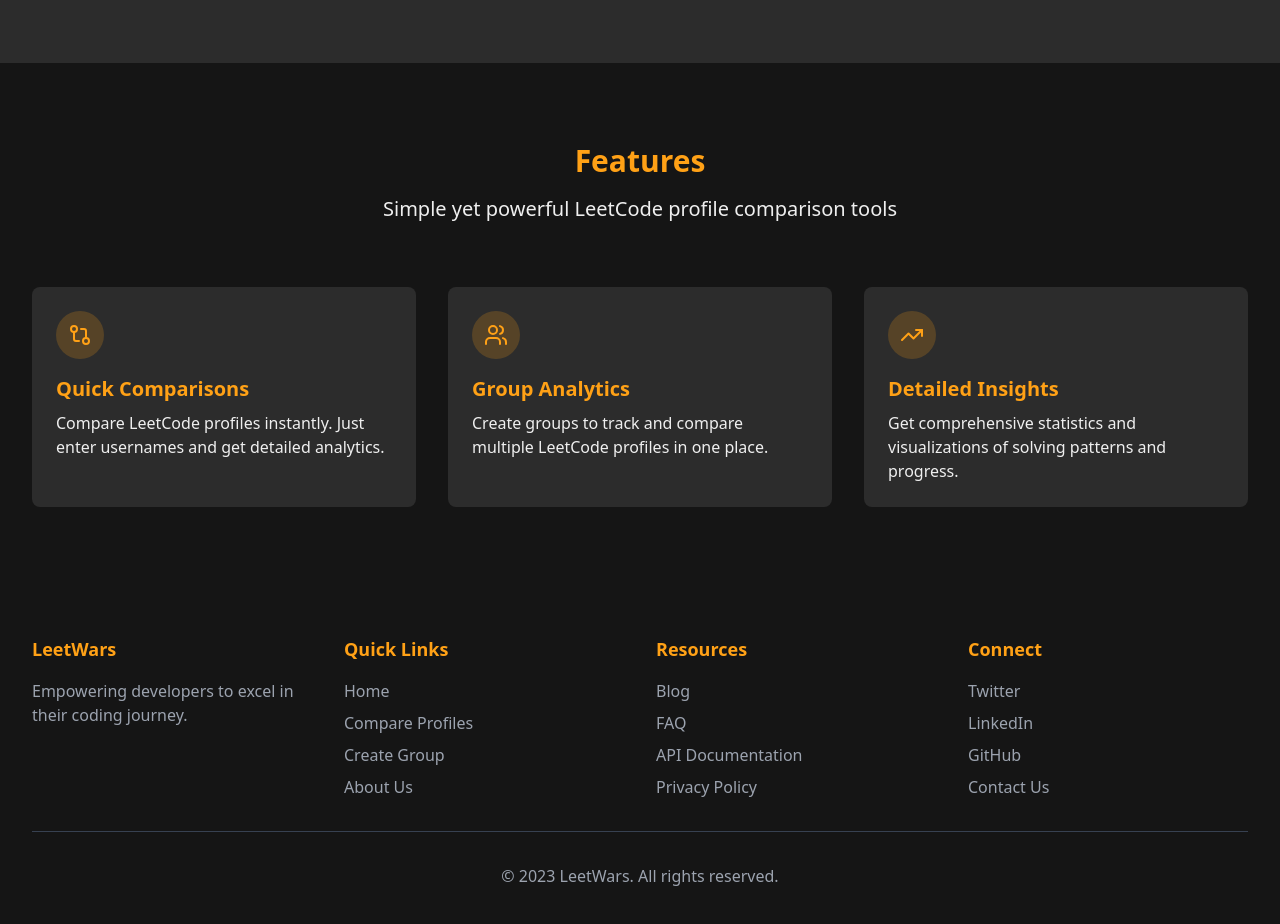
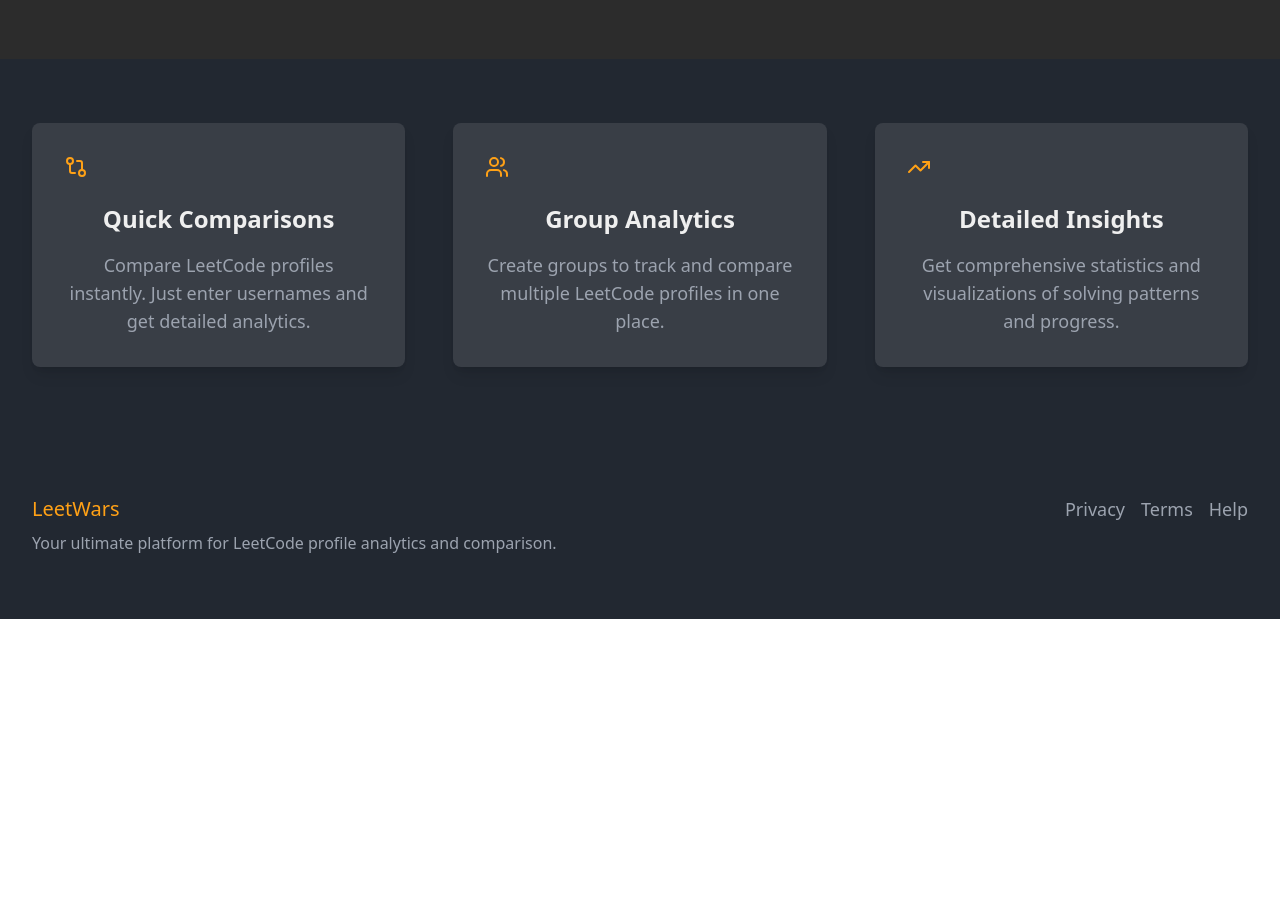
Before and after one commit to koushik8686/LeetWars, a Next.js app: page / in a window 1280 px wide. Shown: the part 840-1764 px from the top of the page. After the commit the page ends 1459 px from the top, so only its background shows below. Built offline with nearby package versions, Linux system fonts and the light colour scheme.

Commit message:
completed auth

```diff
--- a/src/app/api/verify/route.js
+++ b/src/app/api/verify/route.js
@@ -21,6 +21,7 @@
     try {
       decoded = jwt.verify(token, SECRET_KEY);
     } catch (err) {
+      console.log(err);
       return NextResponse.json(
         { message: 'Unauthorized: Invalid token' },
         { status: 401 }
--- a/src/app/page.tsx
+++ b/src/app/page.jsx
@@ -27,15 +27,8 @@
     description: 'Get comprehensive statistics and visualizations of solving patterns and progress.'
   }
 ]
-
-const testimonials = [
-  { name: 'Alex Johnson', role: 'Software Engineer', content: 'LeetWars has been a game-changer for my interview prep!' },
-  { name: 'Sarah Lee', role: 'CS Student', content: 'I love competing with my classmates using LeetWars groups.' },
-  { name: 'Mike Chen', role: 'Tech Lead', content: 'The insights provided by LeetWars are invaluable for our team.' },
-]
-
-function AnimatedCounter({ value }: { value: number }) {
-  const counterRef = useRef<HTMLSpanElement>(null)
+function AnimatedCounter({ value }) {
+  const counterRef = useRef(null)
   const inView = useInView(counterRef)
   const controls = useAnimation()
 
@@ -50,7 +43,7 @@
       const duration = 2000
       const startTimestamp = performance.now()
 
-      const step = (timestamp: number) => {
+      const step = (timestamp) => {
         if (!counterRef.current) return
 
         const progress = Math.min((timestamp - startTimestamp) / duration, 1)
@@ -180,10 +173,12 @@
                 className="flex flex-col items-center"
               >
                 <div className="flex items-center justify-center w-12 h-12 rounded-full mb-4 bg-[rgba(255,161,22,0.2)]">
-                  <stat.icon className="w-6 h-6 text-[#FFA116]" />
+                  <stat.icon className="h-8 w-8 text-[#FFA116]" />
                 </div>
-                <AnimatedCounter value={stat.value} />
-                <div className="mt-1 text-lg">{stat.name}</div>
+                <div className="text-3xl font-extrabold text-[#FFA116]">
+                  <AnimatedCounter value={stat.value} />
+                </div>
+                <div className="text-lg text-[#9CA3AF]">{stat.name}</div>
               </motion.div>
             ))}
           </div>
@@ -191,79 +186,44 @@
       </div>
 
       {/* Features Section */}
-      <div className="py-20 bg-[#151515]">
+      <div className="bg-[#222831] py-16">
         <div className="max-w-7xl mx-auto px-4 sm:px-6 lg:px-8">
-          <motion.div
-            initial={{ opacity: 0, y: 20 }}
-            animate={{ opacity: 1, y: 0 }}
-            transition={{ duration: 0.6 }}
-            className="text-center mb-16"
-          >
-            <h2 className="text-3xl font-bold text-[#FFA116]">Features</h2>
-            <p className="mt-4 text-xl">Simple yet powerful LeetCode profile comparison tools</p>
-          </motion.div>
-
-          <div className="grid grid-cols-1 md:grid-cols-3 gap-8">
-            {features.map((feature, index) => (
+          <div className="grid grid-cols-1 gap-12 md:grid-cols-3">
+            {features.map((feature) => (
               <motion.div
                 key={feature.title}
                 initial={{ opacity: 0, y: 20 }}
                 animate={{ opacity: 1, y: 0 }}
-                transition={{ duration: 0.5, delay: index * 0.1 }}
-                className="p-6 rounded-lg transition-all hover:bg-opacity-80 bg-[#2C2C2C] relative overflow-hidden group"
+                transition={{ duration: 0.5 }}
+                className="text-center bg-[#393E46] rounded-lg p-8 shadow-lg hover:bg-[#00ADB5] transition-all"
               >
-                <div className="absolute inset-0 bg-gradient-to-r from-[#FFA116] to-[#FF6B6B] opacity-0 group-hover:opacity-10 transition-opacity duration-300" />
-                <div className="flex items-center justify-center w-12 h-12 rounded-full mb-4 bg-[rgba(255,161,22,0.2)] relative z-10">
-                  <feature.icon className="w-6 h-6 text-[#FFA116]" />
+                <div className="text-5xl text-[#FFA116] mb-6">
+                  <feature.icon />
                 </div>
-                <h3 className="text-xl font-semibold mb-2 text-[#FFA116] relative z-10">{feature.title}</h3>
-                <p className="relative z-10">{feature.description}</p>
+                <h3 className="text-2xl font-semibold text-[#EFEFEF]">{feature.title}</h3>
+                <p className="text-lg text-[#9CA3AF] mt-4">{feature.description}</p>
               </motion.div>
             ))}
           </div>
         </div>
       </div>
+
       {/* Footer */}
-      <footer className="bg-[#151515] text-[#9CA3AF] py-12">
+      <div className="bg-[#222831] text-[#9CA3AF] py-16">
         <div className="max-w-7xl mx-auto px-4 sm:px-6 lg:px-8">
-          <div className="grid grid-cols-1 md:grid-cols-4 gap-8">
+          <div className="flex justify-between">
             <div>
-              <h3 className="text-lg font-semibold mb-4 text-[#FFA116]">LeetWars</h3>
-              <p>Empowering developers to excel in their coding journey.</p>
+              <h2 className="text-xl text-[#FFA116]">LeetWars</h2>
+              <p className="mt-2">Your ultimate platform for LeetCode profile analytics and comparison.</p>
             </div>
-            <div>
-              <h3 className="text-lg font-semibold mb-4 text-[#FFA116]">Quick Links</h3>
-              <ul className="space-y-2">
-                <li><a href="#" className="hover:text-[#FFA116] transition-colors">Home</a></li>
-                <li><a href="#" className="hover:text-[#FFA116] transition-colors">Compare Profiles</a></li>
-                <li><a href="#" className="hover:text-[#FFA116] transition-colors">Create Group</a></li>
-                <li><a href="#" className="hover:text-[#FFA116] transition-colors">About Us</a></li>
-              </ul>
-            </div>
-            <div>
-              <h3 className="text-lg font-semibold mb-4 text-[#FFA116]">Resources</h3>
-              <ul className="space-y-2">
-                <li><a href="#" className="hover:text-[#FFA116] transition-colors">Blog</a></li>
-                <li><a href="#" className="hover:text-[#FFA116] transition-colors">FAQ</a></li>
-                <li><a href="#" className="hover:text-[#FFA116] transition-colors">API Documentation</a></li>
-                <li><a href="#" className="hover:text-[#FFA116] transition-colors">Privacy Policy</a></li>
-              </ul>
-            </div>
-            <div>
-              <h3 className="text-lg font-semibold mb-4 text-[#FFA116]">Connect</h3>
-              <ul className="space-y-2">
-                <li><a href="#" className="hover:text-[#FFA116] transition-colors">Twitter</a></li>
-                <li><a href="#" className="hover:text-[#FFA116] transition-colors">LinkedIn</a></li>
-                <li><a href="#" className="hover:text-[#FFA116] transition-colors">GitHub</a></li>
-                <li><a href="#" className="hover:text-[#FFA116] transition-colors">Contact Us</a></li>
-              </ul>
+            <div className="space-x-4">
+              <a href="#" className="text-lg hover:text-[#FFA116]">Privacy</a>
+              <a href="#" className="text-lg hover:text-[#FFA116]">Terms</a>
+              <a href="#" className="text-lg hover:text-[#FFA116]">Help</a>
             </div>
           </div>
-          <div className="mt-8 pt-8 border-t border-gray-700 text-center">
-            <p>&copy; 2023 LeetWars. All rights reserved.</p>
-          </div>
         </div>
-      </footer>
+      </div>
     </div>
   )
 }
--- a/tsconfig.json
+++ b/tsconfig.json
@@ -38,7 +38,7 @@
     "src/app/components/landingPage/Navbar.jsx",
     "src/app/components/landingPage/Hero.jsx",
     "src/app/components/landingPage/Features.jsx",
-    "src/app/page.tsx"
+    "src/app/page.jsx"
 , "src/app/layout.tsx", "src/app/auth/page.jsx"  ],
   "exclude": [
     "node_modules"
```
